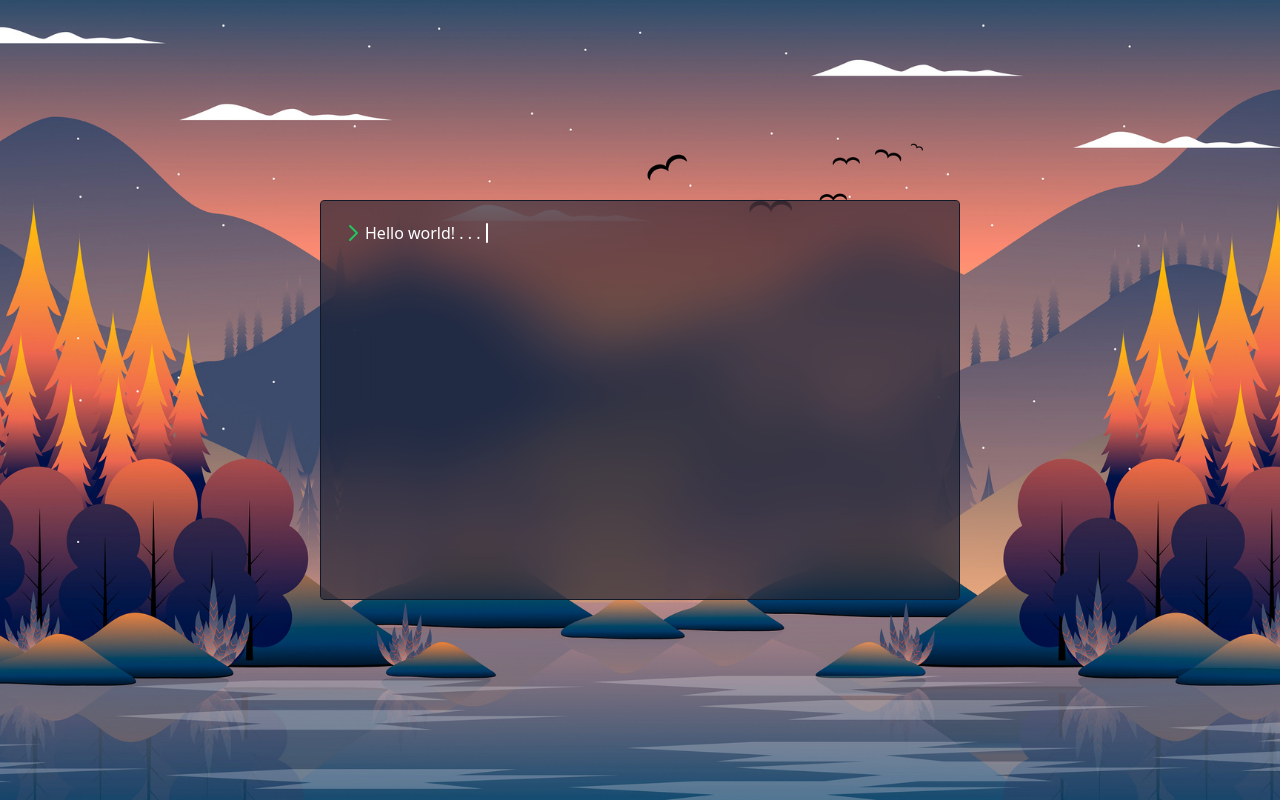
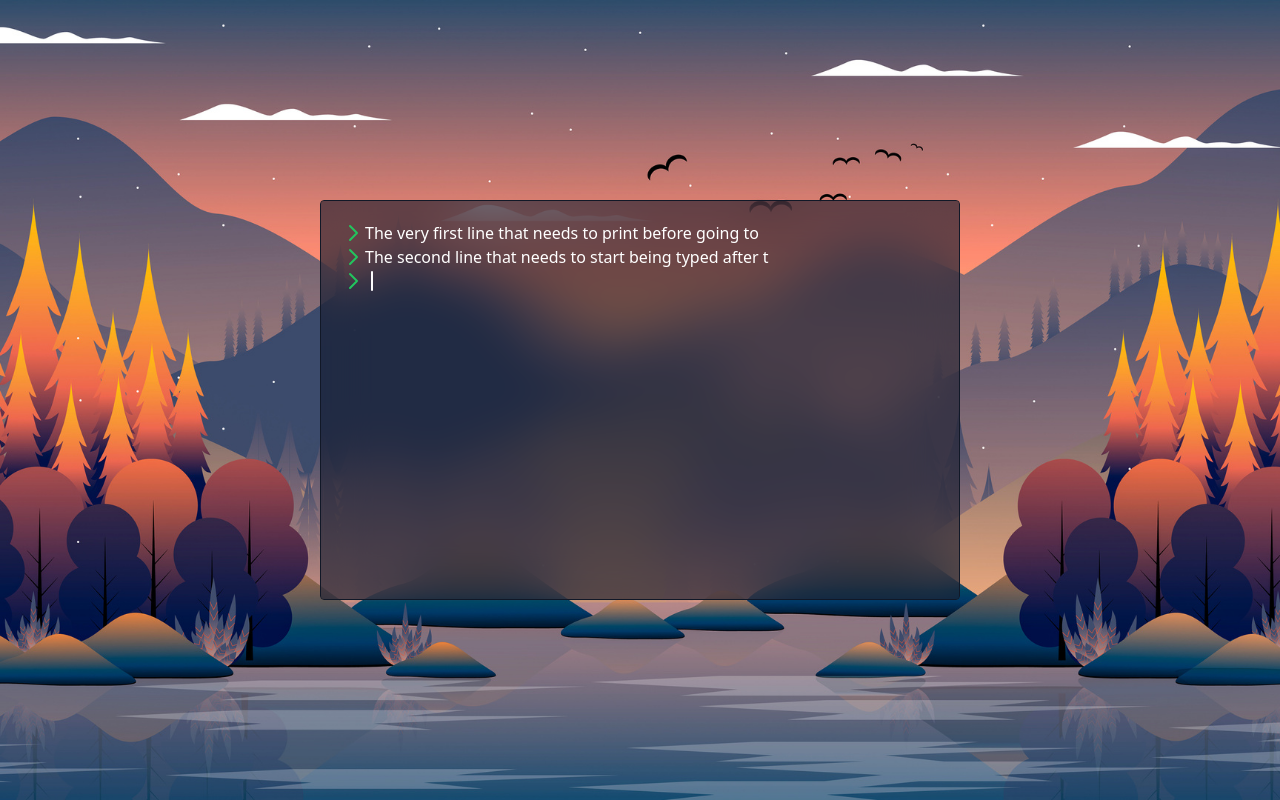
Before and after one commit to J-Grizz/personal-website-2, a React (Create React App) app: page / in a window 1280 px wide. Built offline with nearby package versions, Linux system fonts and the light colour scheme.

Commit message:
setup typing effect for TerminalClass with multilines

```diff
--- a/src/components/Terminal/TerminalClass.tsx
+++ b/src/components/Terminal/TerminalClass.tsx
@@ -1,33 +1,57 @@
 import React from 'react'
 import TerminalCursor from 'icons/TerminalCursor'
 import TerminalPrompt from 'icons/TerminalPrompt'
+import { v4 as uuidv4 } from 'uuid'
 
 type MyProps = {}
 type MyState = {
-  introText: string
+  introArray: string[]
 }
 class Terminal extends React.Component<MyProps, MyState> {
   state: MyState = {
-    introText: '',
+    introArray: [],
   }
 
   componentDidMount() {
-    const text = 'Hello world! . . .'
-    for (let i = 0; i < text.length; i++) {
-      setTimeout(() => {
-        this.setState((state) => ({
-          introText: state.introText + text[i],
-        }))
-      }, 100 * i)
+    // Data to import from sanity
+    const starterArray = [
+      'The very first line that needs to print before going to the next line',
+      'The second line that needs to start being typed after the first line',
+    ]
+
+    const createTypingEffect = (text: string, index: number) => {
+      for (let i = 0; i < text.length; i++) {
+        setTimeout(() => {
+          let arrayCopy = this.state.introArray.slice()
+          this.setState((state) => ({
+            introArray: [...state.introArray.slice(0, index), arrayCopy[index] + text[i], ...state.introArray.slice(index + 1)],
+          }))
+        }, 100 * i)
+      }
     }
+    starterArray.forEach((starterText, starterIndex) => {
+      // Setting empty string for each line in starterArray so we dont get undefined as first character
+      this.setState((state) => ({
+        introArray: [...state.introArray, ''],
+      }))
+
+      // Need to wait for first line to finish typing before starting the second line
+      createTypingEffect(starterText, starterIndex)
+    })
   }
   render() {
     return (
       <div className="w-1/2 h-1/2 p-5 flex items-start justify-start bg-clip-padding bg-slate-900 backdrop-filter backdrop-blur-xl bg-opacity-60 border border-gray-900 rounded">
         <div className="flex flex-col">
+          {this.state.introArray.map((introLine) => (
+            <div className="flex items-center" key={uuidv4()}>
+              <TerminalPrompt />
+              <p className="text-white">{introLine}</p>
+            </div>
+          ))}
+          {/* Actual prompt starts here */}
           <div className="flex">
             <TerminalPrompt />
-            <p className="text-white">{this.state.introText}</p>
             <TerminalCursor />
           </div>
         </div>
```
